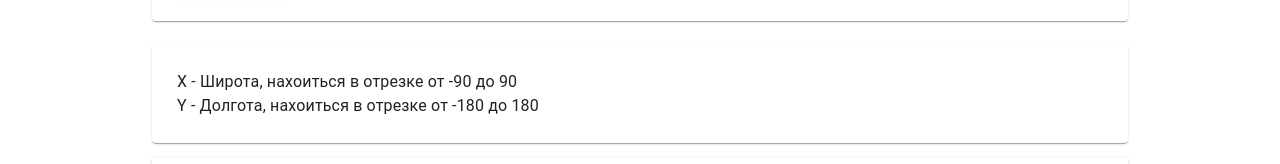
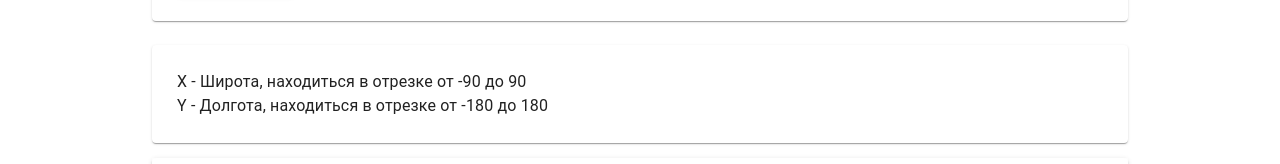
Before and after one commit to dartrhevan/Neighbours, a React (Create React App) app in the folder frontend/: page / in a window 1280 px wide. Shown: the part 390-554 px from the top of the page. Built offline with nearby package versions, Linux system fonts and the light colour scheme; no server answers.

Commit message:
small visual upgrade: grammar mistake in a label fixed

```diff
--- a/frontend/src/App.js
+++ b/frontend/src/App.js
@@ -150,9 +150,9 @@ export default function App(props) {
             </TabPanel>
             <Paper style={{width: "calc(100% - 50px)", padding: 25}}>
                 <Typography>
-                    X -  Широта, нахоиться в отрезке от -90 до 90
+                    X - Широта, находиться в отрезке от -90 до 90
                     <br/>
-                    Y - Долгота, нахоиться в отрезке от -180 до 180
+                    Y - Долгота, находиться в отрезке от -180 до 180
                 </Typography>
             </Paper>
             <PointTable
```
